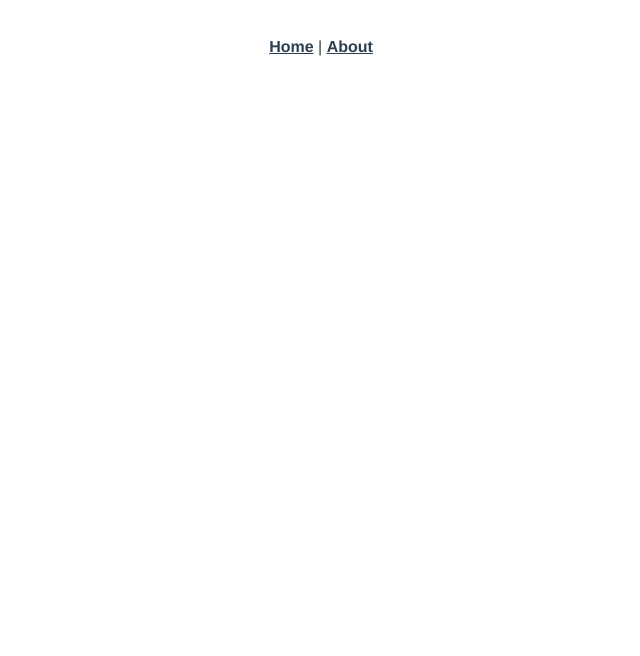
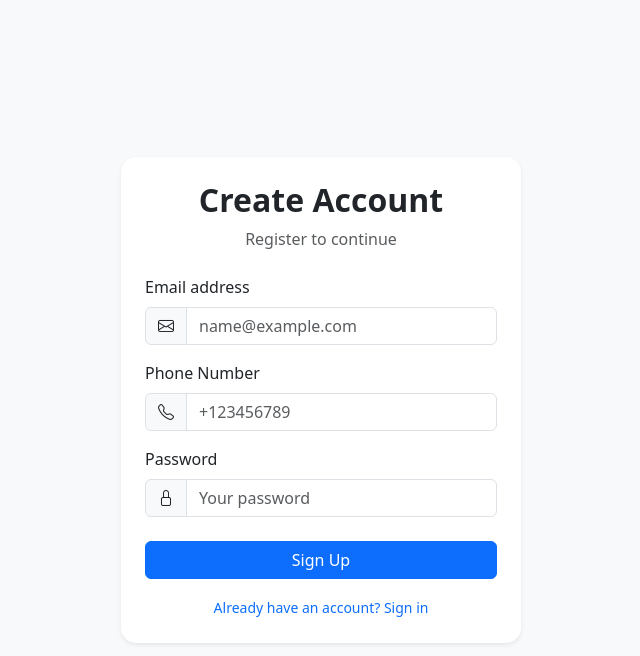
Before and after one commit to john1903/web-store-client, a Vue app: page /signup in a window 1280 px wide. Before the commit this address had no page. Shown: the top 656 px of the page, without its empty margins (319-959 px from the left). Built offline with nearby package versions, Linux system fonts and the light colour scheme.

Commit message:
implement authentication views; add login and signup components with routing

```diff
--- a/package.json
+++ b/package.json
@@ -9,9 +9,12 @@
   },
   "dependencies": {
     "axios": "^1.8.1",
+    "bootstrap": "^5.3.3",
+    "bootstrap-icons": "^1.11.3",
     "core-js": "^3.8.3",
     "vue": "^3.2.13",
-    "vue-router": "^4.0.3"
+    "vue-router": "^4.0.3",
+    "vue-toastification": "^2.0.0-rc.5"
   },
   "devDependencies": {
     "@typescript-eslint/eslint-plugin": "^5.4.0",
--- a/public/index.html
+++ b/public/index.html
@@ -1,17 +1,13 @@
 <!DOCTYPE html>
-<html lang="">
+<html lang="pl" class="h-100">
 <head>
   <meta charset="utf-8">
   <meta http-equiv="X-UA-Compatible" content="IE=edge">
   <meta name="viewport" content="width=device-width,initial-scale=1.0">
-    <link rel="icon" href="<%= BASE_URL %>favicon.ico">
   <title><%= htmlWebpackPlugin.options.title %></title>
 </head>
-  <body>
-    <noscript>
-      <strong>We're sorry but <%= htmlWebpackPlugin.options.title %> doesn't work properly without JavaScript enabled. Please enable it to continue.</strong>
-    </noscript>
-    <div id="app"></div>
-    <!-- built files will be auto injected -->
+<body class="h-100">
+<div id="app" class="container-fluid w-100 h-100 p-0 m-0">
+</div>
 </body>
 </html>
--- a/src/App.vue
+++ b/src/App.vue
@@ -1,30 +1,5 @@
 <template>
-  <nav>
-    <router-link to="/">Home</router-link> |
-    <router-link to="/about">About</router-link>
-  </nav>
   <router-view />
 </template>
 
-<style>
-#app {
-  font-family: Avenir, Helvetica, Arial, sans-serif;
-  -webkit-font-smoothing: antialiased;
-  -moz-osx-font-smoothing: grayscale;
-  text-align: center;
-  color: #2c3e50;
-}
-
-nav {
-  padding: 30px;
-}
-
-nav a {
-  font-weight: bold;
-  color: #2c3e50;
-}
-
-nav a.router-link-exact-active {
-  color: #42b983;
-}
-</style>
+<style></style>
--- /dev/null
+++ b/src/layouts/AuthLayout.vue
@@ -0,0 +1,15 @@
+<template>
+  <div class="h-100 d-flex align-items-center justify-content-center bg-light">
+    <div class="card p-4 shadow-sm border-0 modern-card">
+      <slot />
+    </div>
+  </div>
+</template>
+
+<style scoped>
+.modern-card {
+  border-radius: 15px;
+  max-width: 400px;
+  width: 95%;
+}
+</style>
--- a/src/router/index.ts
+++ b/src/router/index.ts
@@ -8,13 +8,14 @@ const routes: Array<RouteRecordRaw> = [
     component: HomeView,
   },
   {
-    path: "/about",
-    name: "about",
-    // route level code-splitting
-    // this generates a separate chunk (about.[hash].js) for this route
-    // which is lazy-loaded when the route is visited.
-    component: () =>
-      import(/* webpackChunkName: "about" */ "../views/AboutView.vue"),
+    path: "/login",
+    name: "login",
+    component: () => import("@/views/auth/LoginView.vue"),
+  },
+  {
+    path: "/signup",
+    name: "signup",
+    component: () => import("@/views/auth/SignupView.vue"),
   },
 ];
 
--- /dev/null
+++ b/src/views/auth/LoginView.vue
@@ -0,0 +1,101 @@
+<script setup lang="ts">
+import { reactive, ref } from "vue";
+import { useRouter } from "vue-router";
+
+import { useToast } from "vue-toastification";
+import { LoginRequest } from "@/types/security/login";
+import { login } from "@/api/authenticationApi";
+import AuthLayout from "@/layouts/AuthLayout.vue";
+
+const router = useRouter();
+const toast = useToast();
+
+const loginRequest = reactive<LoginRequest>({
+  username: "",
+  password: "",
+});
+
+const loading = ref(false);
+
+async function onSubmit() {
+  loading.value = true;
+  try {
+    const response = await login(loginRequest);
+    if (response.ok) {
+      toast.success("Successfully logged in");
+      await router.push("/");
+    } else {
+      toast.error("Invalid credentials");
+    }
+  } catch (error) {
+    toast.error("An error occurred");
+    console.error(error);
+  } finally {
+    loading.value = false;
+  }
+}
+</script>
+
+<template>
+  <AuthLayout>
+    <div>
+      <div class="text-center mb-4">
+        <h2 class="fw-bold">Welcome Back</h2>
+        <p class="text-muted">Sign in to continue</p>
+      </div>
+      <form @submit.prevent="onSubmit">
+        <div class="mb-3">
+          <label for="email" class="form-label">Email address</label>
+          <div class="input-group">
+            <span class="input-group-text">
+              <i class="bi bi-envelope"></i>
+            </span>
+            <input
+              type="email"
+              class="form-control"
+              id="email"
+              placeholder="name@example.com"
+              v-model="loginRequest.username"
+              autocomplete="email"
+              required
+            />
+          </div>
+        </div>
+        <div class="mb-4">
+          <label for="password" class="form-label">Password</label>
+          <div class="input-group">
+            <span class="input-group-text">
+              <i class="bi bi-lock"></i>
+            </span>
+            <input
+              type="password"
+              class="form-control"
+              id="password"
+              placeholder="Your password"
+              v-model="loginRequest.password"
+              autocomplete="current-password"
+              required
+            />
+          </div>
+        </div>
+        <button
+          type="submit"
+          class="btn btn-primary w-100 modern-btn"
+          :disabled="loading"
+        >
+          <span v-if="loading">
+            <i class="spinner-border spinner-border-sm"></i>
+          </span>
+          <span v-else> Sign In </span>
+        </button>
+      </form>
+      <div class="text-center mt-3">
+        <RouterLink to="/signup" class="small text-decoration-none">
+          Don't have an account? Register
+        </RouterLink>
+      </div>
+    </div>
+  </AuthLayout>
+</template>
+
+<style scoped></style>
--- /dev/null
+++ b/src/views/auth/SignupView.vue
@@ -0,0 +1,118 @@
+<script setup lang="ts">
+import { reactive, ref } from "vue";
+import { useRouter } from "vue-router";
+import { useToast } from "vue-toastification";
+import { UserRequest } from "@/types/users/user";
+import { signup } from "@/api/authenticationApi";
+import AuthLayout from "@/layouts/AuthLayout.vue";
+
+const toast = useToast();
+const router = useRouter();
+
+const userRequest = reactive<UserRequest>({
+  email: "",
+  phoneNumber: "",
+  password: "",
+});
+
+const loading = ref(false);
+
+async function onSubmit() {
+  loading.value = true;
+  try {
+    const response = await signup(userRequest);
+    if (response.ok) {
+      toast.success("Successfully signed up");
+      await router.push("/login");
+    } else {
+      toast.error(response.error.message);
+    }
+  } catch (error) {
+    toast.error("An error occurred");
+    console.error(error);
+  } finally {
+    loading.value = false;
+  }
+}
+</script>
+
+<template>
+  <AuthLayout>
+    <div>
+      <div class="text-center mb-4">
+        <h2 class="fw-bold">Create Account</h2>
+        <p class="text-muted">Register to continue</p>
+      </div>
+      <form @submit.prevent="onSubmit">
+        <div class="mb-3">
+          <label for="email" class="form-label">Email address</label>
+          <div class="input-group">
+            <span class="input-group-text">
+              <i class="bi bi-envelope"></i>
+            </span>
+            <input
+              type="email"
+              class="form-control"
+              id="email"
+              placeholder="name@example.com"
+              v-model="userRequest.email"
+              autocomplete="email"
+              required
+            />
+          </div>
+        </div>
+        <div class="mb-3">
+          <label for="phoneNumber" class="form-label">Phone Number</label>
+          <div class="input-group">
+            <span class="input-group-text">
+              <i class="bi bi-telephone"></i>
+            </span>
+            <input
+              type="text"
+              class="form-control"
+              id="phoneNumber"
+              placeholder="+123456789"
+              v-model="userRequest.phoneNumber"
+              autocomplete="tel"
+              required
+            />
+          </div>
+        </div>
+        <div class="mb-4">
+          <label for="password" class="form-label">Password</label>
+          <div class="input-group">
+            <span class="input-group-text">
+              <i class="bi bi-lock"></i>
+            </span>
+            <input
+              type="password"
+              class="form-control"
+              id="password"
+              placeholder="Your password"
+              v-model="userRequest.password"
+              autocomplete="new-password"
+              required
+            />
+          </div>
+        </div>
+        <button
+          type="submit"
+          class="btn btn-primary w-100 modern-btn"
+          :disabled="loading"
+        >
+          <span v-if="loading">
+            <i class="spinner-border spinner-border-sm"></i>
+          </span>
+          <span v-else> Sign Up </span>
+        </button>
+      </form>
+      <div class="text-center mt-3">
+        <RouterLink to="/login" class="small text-decoration-none"
+          >Already have an account? Sign in
+        </RouterLink>
+      </div>
+    </div>
+  </AuthLayout>
+</template>
+
+<style scoped></style>
```
Also changed, not shown: src/main.ts (+11 -1 lines), 1 other file (tests, documents, lock files or other folders). Lines whose indentation alone changed are shown as unchanged.
